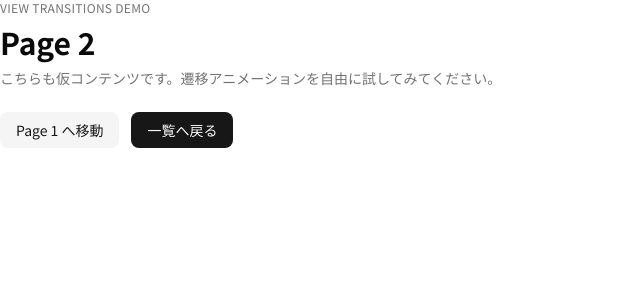
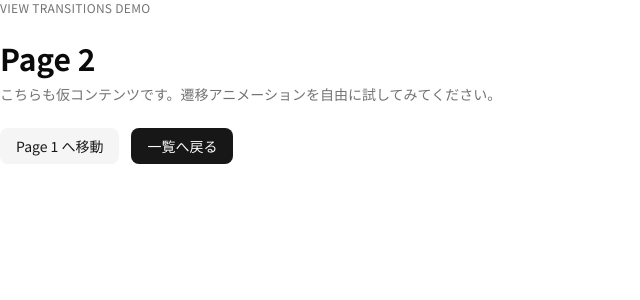
Before and after one commit to 112KA/x-repository-template, a Next.js app in the folder apps/app-nextjs/: page /view-transitions/page2 in a window 1280 px wide. Shown: the top 300 px of the page, without its empty margins (0-640 px from the left). Built offline with nearby package versions, Linux system fonts and the light colour scheme.

Commit message:
ページコンポーネントに新しいdivを追加し、構造を整理

```diff
--- a/apps/app-nextjs/src/app/(examples)/view-transitions/page.tsx
+++ b/apps/app-nextjs/src/app/(examples)/view-transitions/page.tsx
@@ -15,8 +15,8 @@ function ViewTransitionsIndex({ className }: Props) {
         <p className="text-xs uppercase tracking-wide text-muted-foreground">
           View transitions demo
         </p>
-        <h1 className="text-3xl font-semibold">Page List</h1>
       </div>
+      <h1 className="text-3xl font-semibold">Page List</h1>
       <ul className="flex gap-2">
         <li>
           <Button asChild>
--- a/apps/app-nextjs/src/app/(examples)/view-transitions/page1/page.tsx
+++ b/apps/app-nextjs/src/app/(examples)/view-transitions/page1/page.tsx
@@ -10,6 +10,8 @@ function PageOne() {
         <p className="text-xs uppercase tracking-wide text-muted-foreground">
           View transitions demo
         </p>
+      </div>
+      <div className="space-y-2">
         <h1 className="text-3xl font-semibold">Page 1</h1>
         <p className="text-sm text-muted-foreground">
           仮のページです。コンテンツを書き換えて動作を確認してください。
--- a/apps/app-nextjs/src/app/(examples)/view-transitions/page2/page.tsx
+++ b/apps/app-nextjs/src/app/(examples)/view-transitions/page2/page.tsx
@@ -10,6 +10,8 @@ function PageTwo() {
         <p className="text-xs uppercase tracking-wide text-muted-foreground">
           View transitions demo
         </p>
+      </div>
+      <div className="space-y-2">
         <h1 className="text-3xl font-semibold">Page 2</h1>
         <p className="text-sm text-muted-foreground">
           こちらも仮コンテンツです。遷移アニメーションを自由に試してみてください。
```
